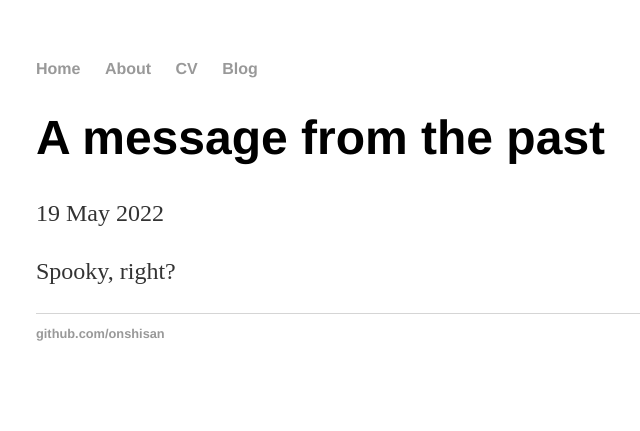
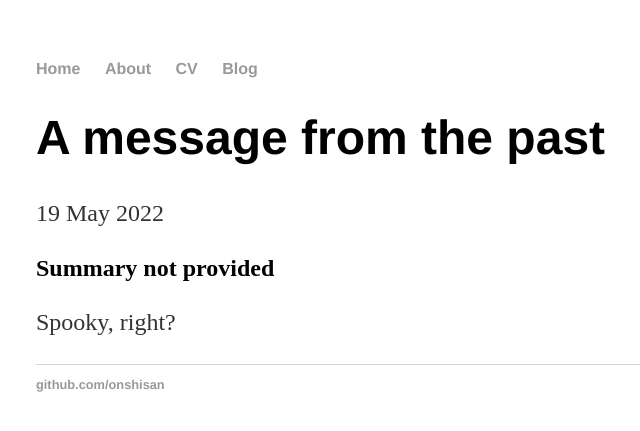
Before and after one commit to onshisan/onshisan.github.io, a Jekyll site: the page built from _posts/2022-05-19-Posted-via-time-machine.md, in a window 1280 px wide. Shown: the top 431 px of the page, without its empty margins (156-796 px from the left). Built offline with Jekyll 4.4.1, drawn with Linux system fonts in a browser that asks for light colours.

Commit message:
Update post.html
Add default for blog posts without summary

```diff
--- a/_layouts/post.html
+++ b/_layouts/post.html
@@ -3,7 +3,7 @@ layout: default
 ---
 <h1>{{ page.title }}</h1>
 <p class="meta">{{ page.date | date_to_string }}</p>
-<h2>{{ page.summary }}</h2>
+<h2>{{ page.summary | default: "Summary not provided" }}</h2>
 <div class="post">
   {{ content }}
 </div>
```
